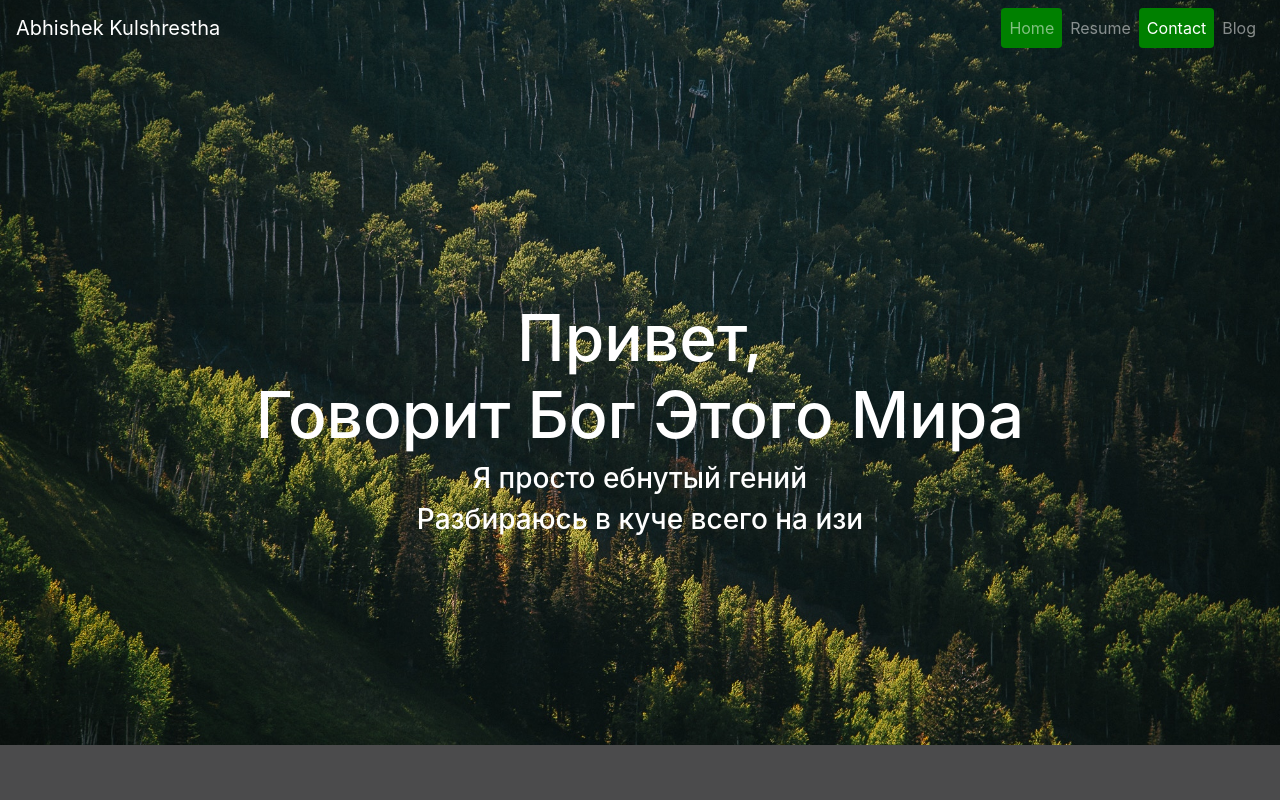
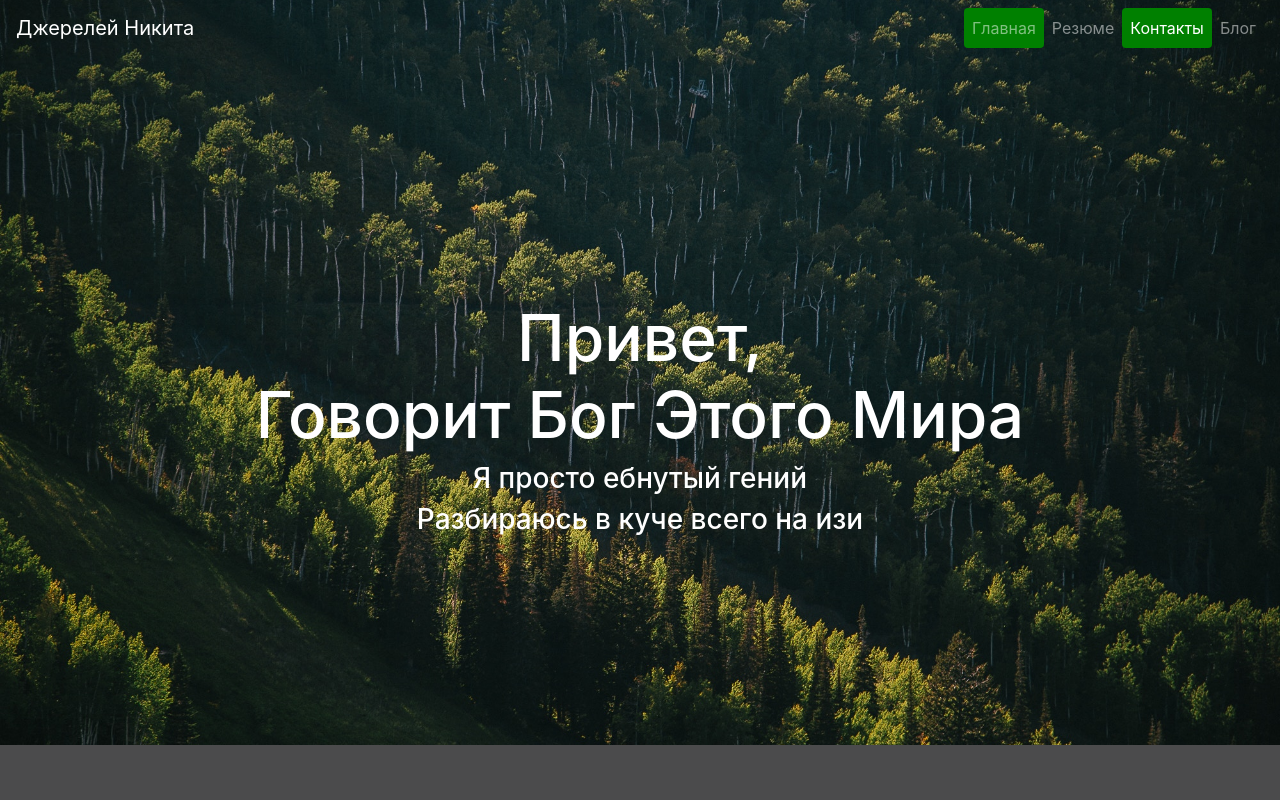
Before and after one commit to dayDream13er/siteboga, a website: page index.html in a window 1280 px wide. Shown: the top 800 px of the page. Drawn offline with nearby package versions, Linux system fonts and the light colour scheme.

Commit message:
Update index.html

```diff
--- a/index.html
+++ b/index.html
@@ -18,26 +18,27 @@
   <body data-spy="scroll" data-target="#navbar-menu" data-offset="50">
 
       <nav  id="navbar-menu" class="navbar fixed-top navbar-expand-lg navbar-dark">
-          <a class="navbar-brand" href="#">Abhishek Kulshrestha</a>
+          <a class="navbar-brand" href="#">Джерелей Никита</a>
           <button class="navbar-toggler" type="button" data-toggle="collapse" data-target="#navbarNavAltMarkup" aria-controls="navbarNavAltMarkup" aria-expanded="false" aria-label="Toggle navigation">
             <span class="navbar-toggler-icon"></span>
           </button>
           <div class="collapse navbar-collapse " id="navbarNavAltMarkup">
             <ul class="ml-md-auto nav nav-pills navbar-nav">
                 <li class="nav-item">
-                    <a class="nav-link" href="#one">Home</a>
+                    <a class="nav-link" href="#one">Главная</a>
                   </li>
                   <!-- <li class="nav-item">
-                      <a class="nav-link" href="#two">Projects</a>
+                      <a class="nav-link" href="#two">Проекты</a>
                     </li> -->
                     <li class="nav-item">
-                        <a class="nav-link" href="#three">Resume</a>
+                        <a class="nav-link" href="#three">Резюме</a>
                       </li>
                     <li class="nav-item">
-                          <a class="nav-link" href="#four">Contact</a>
+                          <a class="nav-link" href="#four">Контакты</a>
                     </li>
                     <li class="nav-item">
-                      <a class="nav-link" target="_blank" href="http://devwithabhi.com/">Blog</a>
+                      <a class="nav-link" target="_blank" href="https://vk.com/dinamit_bom">Блог</a>
+
                 </li>
 
 
```
